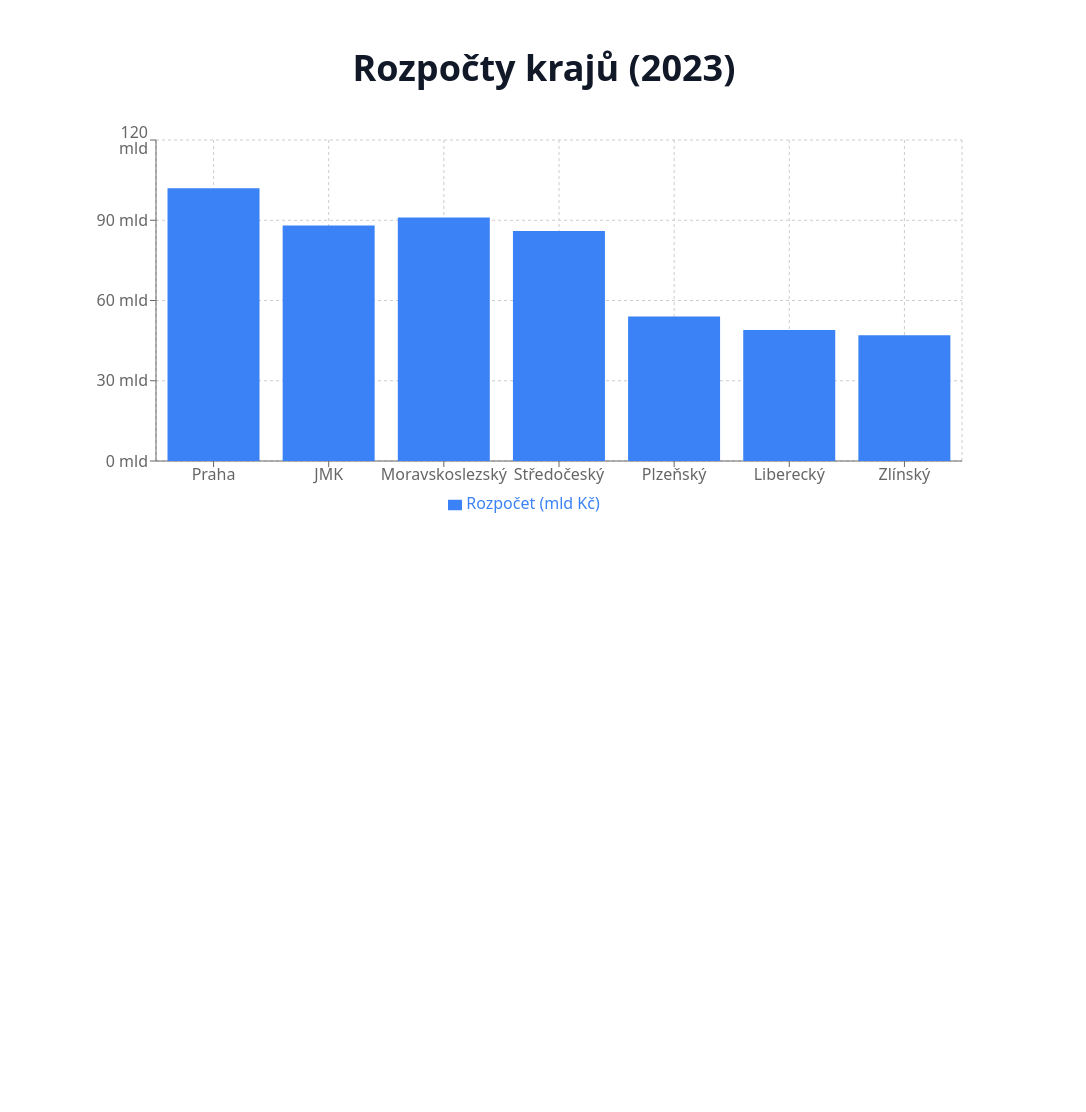
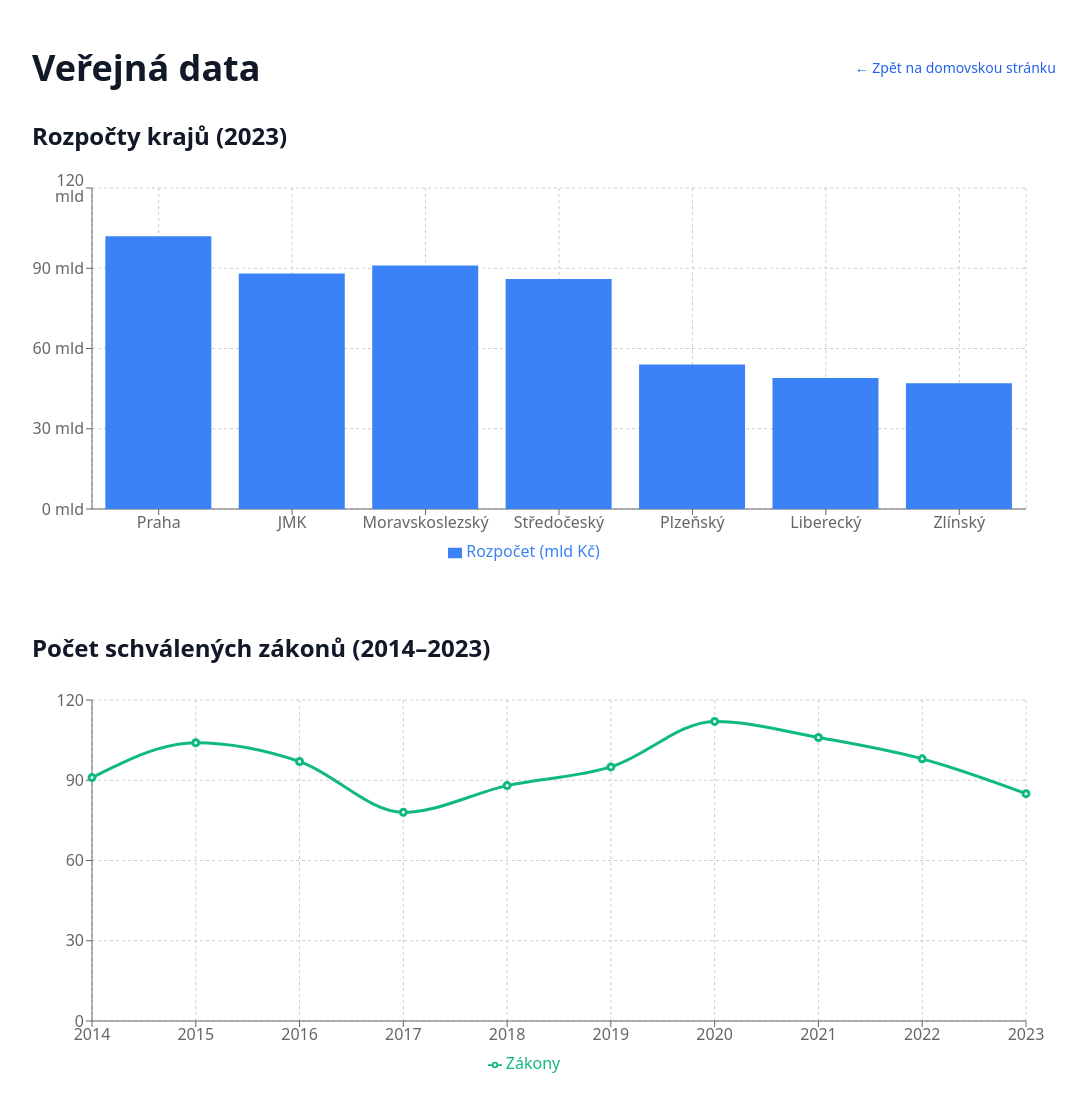
Before and after one commit to Tekier10/politika_2.0, a Next.js app: page /data in a window 1280 px wide. Shown: the top 1112 px of the page, without its empty margins (96-1182 px from the left). Before the commit the page ends 800 px from the top, so only its background shows below. Built offline with nearby package versions, Linux system fonts and the light colour scheme.

Commit message:
Add files via upload

```diff
--- a/pages/data.tsx
+++ b/pages/data.tsx
@@ -1,7 +1,12 @@
 import Head from 'next/head';
-import { BarChart, Bar, XAxis, YAxis, Tooltip, ResponsiveContainer, CartesianGrid, Legend } from 'recharts';
+import Link from 'next/link';
+import {
+  BarChart, Bar, XAxis, YAxis, Tooltip,
+  ResponsiveContainer, CartesianGrid, Legend,
+  LineChart, Line
+} from 'recharts';
 
-const data = [
+const dataRozpocty = [
   { name: 'Praha', rozpocet: 102 },
   { name: 'JMK', rozpocet: 88 },
   { name: 'Moravskoslezský', rozpocet: 91 },
@@ -9,6 +14,19 @@ const data = [
   { name: 'Plzeňský', rozpocet: 54 },
   { name: 'Liberecký', rozpocet: 49 },
   { name: 'Zlínský', rozpocet: 47 }
+];
+
+const dataZakon = [
+  { year: '2014', zakony: 91 },
+  { year: '2015', zakony: 104 },
+  { year: '2016', zakony: 97 },
+  { year: '2017', zakony: 78 },
+  { year: '2018', zakony: 88 },
+  { year: '2019', zakony: 95 },
+  { year: '2020', zakony: 112 },
+  { year: '2021', zakony: 106 },
+  { year: '2022', zakony: 98 },
+  { year: '2023', zakony: 85 }
 ];
 
 export default function DataPage() {
@@ -19,11 +37,20 @@ export default function DataPage() {
         <meta name="description" content="Interaktivní přehled dat veřejné správy." />
       </Head>
 
-      <main className="min-h-screen bg-white text-gray-900 px-6 py-12">
-        <h1 className="text-4xl font-bold mb-8 text-center">Rozpočty krajů (2023)</h1>
-        <div className="w-full max-w-4xl mx-auto">
+      <main className="min-h-screen bg-white text-gray-900 px-6 py-12 space-y-16">
+        <div className="max-w-5xl mx-auto">
+          <div className="flex justify-between items-center mb-8">
+            <h1 className="text-4xl font-bold">Veřejná data</h1>
+            <Link href="/" className="text-blue-600 hover:underline text-sm">
+              ← Zpět na domovskou stránku
+            </Link>
+          </div>
+
+          {/* Sloupcový graf */}
+          <section className="mb-16">
+            <h2 className="text-2xl font-semibold mb-4">Rozpočty krajů (2023)</h2>
             <ResponsiveContainer width="100%" height={400}>
-            <BarChart data={data} margin={{ top: 20, right: 30, left: 0, bottom: 5 }}>
+              <BarChart data={dataRozpocty} margin={{ top: 20, right: 30, left: 0, bottom: 5 }}>
                 <CartesianGrid strokeDasharray="3 3" />
                 <XAxis dataKey="name" />
                 <YAxis unit=" mld" />
@@ -32,6 +59,22 @@ export default function DataPage() {
                 <Bar dataKey="rozpocet" fill="#3b82f6" name="Rozpočet (mld Kč)" />
               </BarChart>
             </ResponsiveContainer>
+          </section>
+
+          {/* Line graf */}
+          <section>
+            <h2 className="text-2xl font-semibold mb-4">Počet schválených zákonů (2014–2023)</h2>
+            <ResponsiveContainer width="100%" height={400}>
+              <LineChart data={dataZakon} margin={{ top: 20, right: 30, left: 0, bottom: 5 }}>
+                <CartesianGrid strokeDasharray="3 3" />
+                <XAxis dataKey="year" />
+                <YAxis />
+                <Tooltip />
+                <Legend />
+                <Line type="monotone" dataKey="zakony" stroke="#10b981" name="Zákony" strokeWidth={3} />
+              </LineChart>
+            </ResponsiveContainer>
+          </section>
         </div>
       </main>
     </>
```
Lines whose indentation alone changed are shown as unchanged.
